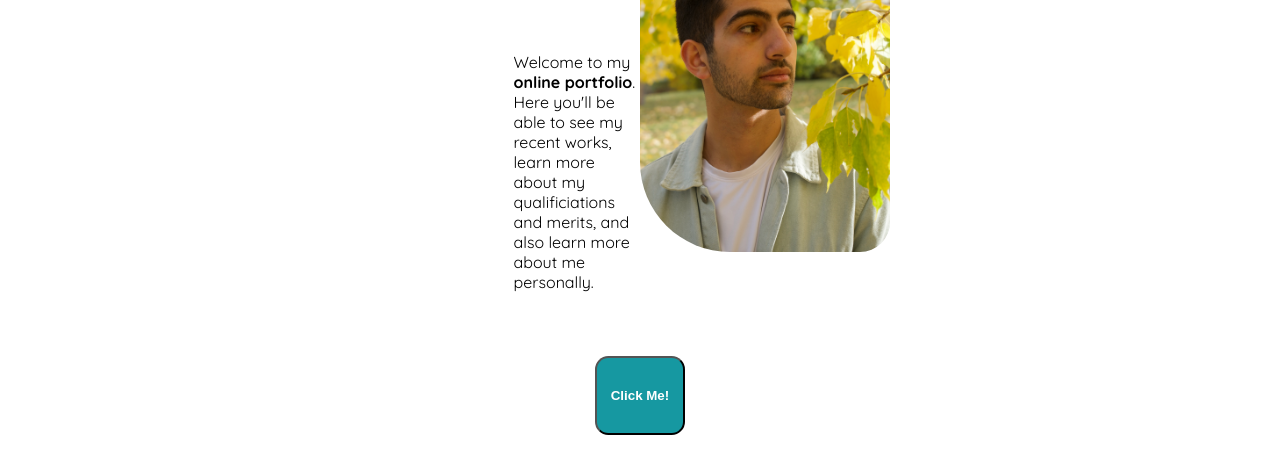
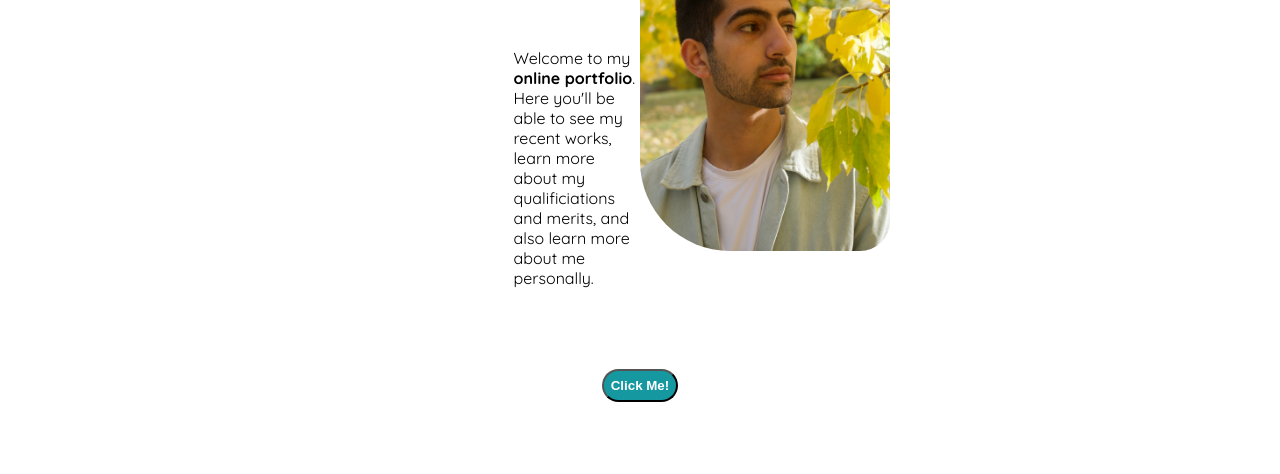
Before and after one commit to HamoudyAwada/Mohamad-Awada-Portfolio, a plain HTML site: page index.html in a window 1280 px wide. Both pictures are taken after a click on the button "Click Me!". Shown: the part 326-800 px from the top of the page. Drawn offline with Linux system fonts and the light colour scheme.

Commit message:
feat: add styling change when mouse hovers over button

```diff
--- a/CSS/style.css
+++ b/CSS/style.css
@@ -141,12 +141,25 @@ label, input {
 
 #btn-alert{
     grid-area: 8 / 5 / 9 / span 2;
-    border-radius: 1em;
+    border-radius: 2em;
+    margin-left: auto;
+    margin-right: auto;
+    margin-top: auto;
+    margin-bottom: auto;
+    padding: 0.5em;
+    font-weight: bold;
+    background-color: #1698a1;
+    color: white;
+}
+
+#btn-alert:hover{
+    grid-area: 8 / 5 / 9 / span 2;
+    border-radius: 2em;
     margin-left: auto;
     margin-right: auto;
     padding: 1em;
     font-weight: bold;
-    background-color: #1698a1;
+    background-color: #8ce6cc;
     color: white;
 }
 
--- a/Javascript/main.js
+++ b/Javascript/main.js
@@ -27,3 +27,11 @@ const clickme = document.getElementById('btn-alert')
 clickme.addEventListener('click', function(){
     alert('Welcome to my online portfolio!')
 })
+
+//changes the button when hovered over and change back after
+clickme.onmouseover = function(){
+    clickme.innerText = 'Do it!'
+};
+clickme.onmouseout = function(){
+    clickme.innerText = 'Click Me!'
+};
```
